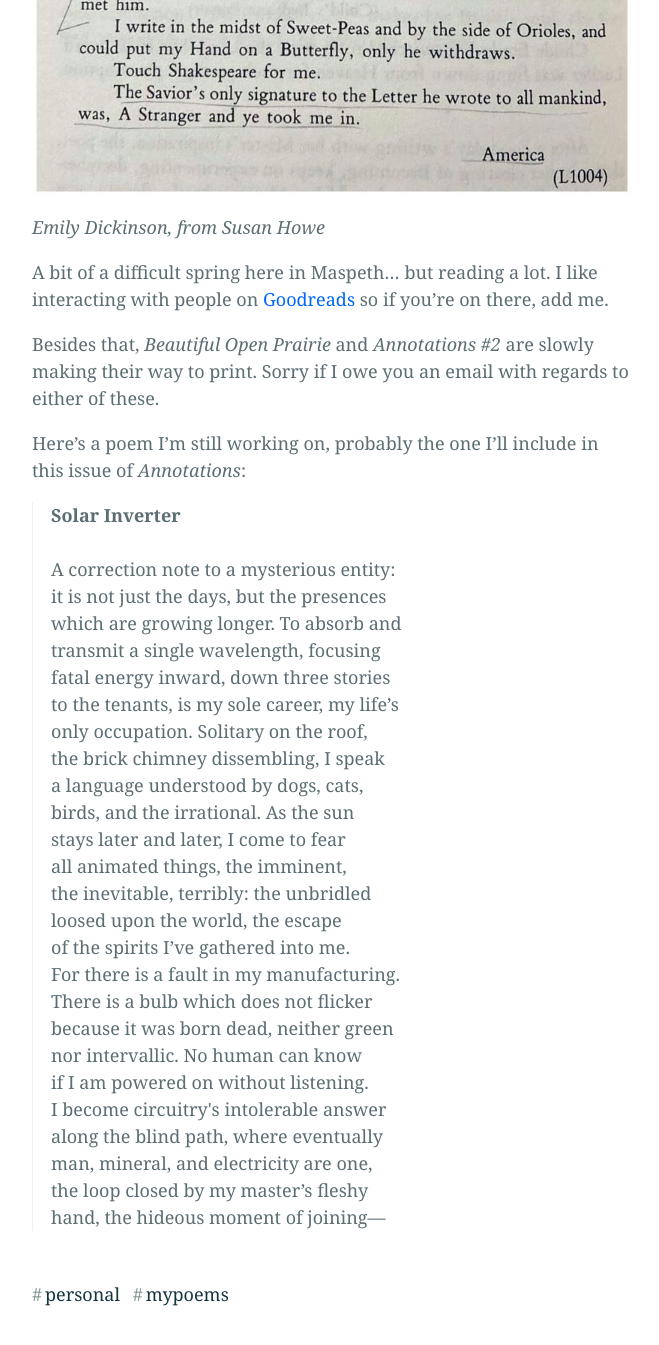
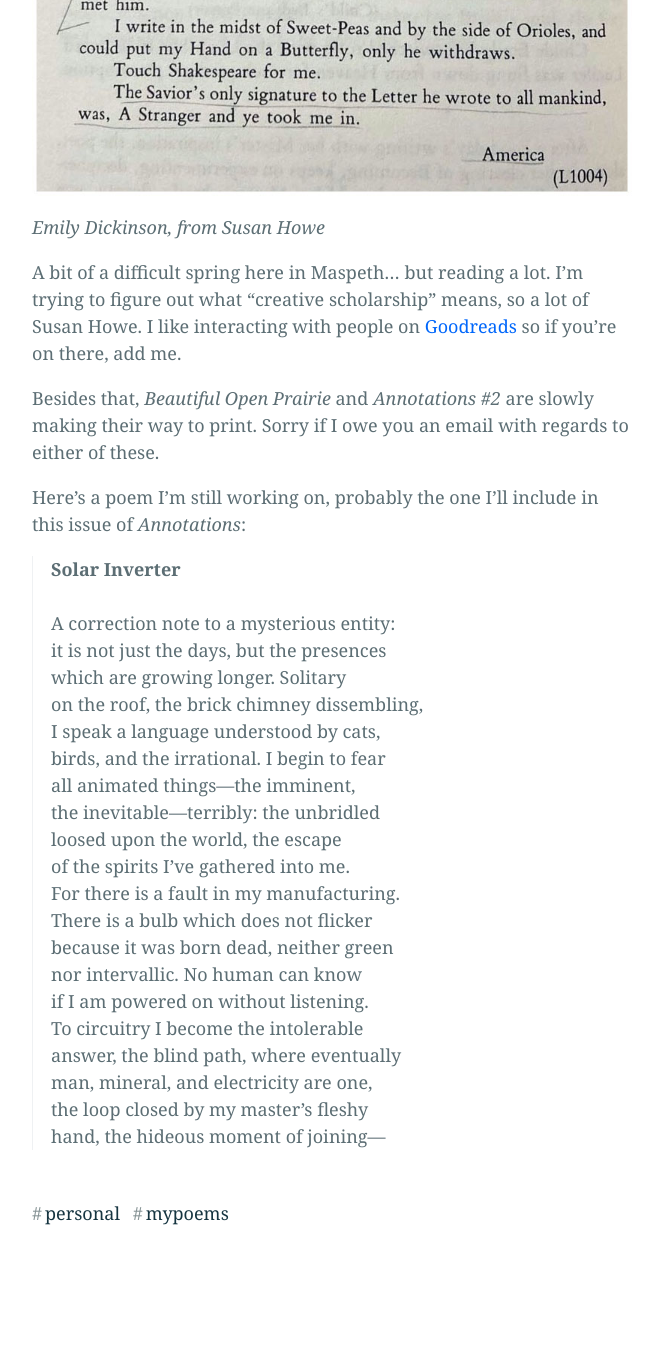
Before and after one commit to bliss-st/ss-website, a Jekyll site: the page built from _posts/2022-3-28-update.md, in a window 1280 px wide and 1400 px high, scrolled down 716 px. Shown: the top 1345 px of the window, without its empty margins (308-967 px from the left). Built offline with Jekyll 4.4.1, drawn with Linux system fonts in a browser that asks for light colours.

Commit message:
more of my poem

```diff
--- a/_posts/2022-3-28-update.md
+++ b/_posts/2022-3-28-update.md
@@ -8,7 +8,7 @@ tags: [personal, mypoems]
 ![howe](/assets/howe.png)
 <em>Emily Dickinson, from Susan Howe</em>
 
-A bit of a difficult spring here in Maspeth... but reading a lot. I like interacting with people on <a href="https://www.goodreads.com/user/show/46654096-serena">Goodreads</a> so if you're on there, add me.
+A bit of a difficult spring here in Maspeth... but reading a lot. I'm trying to figure out what "creative scholarship" means, so a lot of Susan Howe. I like interacting with people on <a href="https://www.goodreads.com/user/show/46654096-serena">Goodreads</a> so if you're on there, add me.
 
 Besides that, <em>Beautiful Open Prairie</em> and <em>Annotations #2</em> are slowly making their way to print. Sorry if I owe you an email with regards to either of these.
 
@@ -18,17 +18,12 @@ Here's a poem I'm still working on, probably the one I'll include in this issue
 <br>
 A correction note to a mysterious entity:<br>
 it is not just the days, but the presences <br>
-which are growing longer. To absorb and<br>
-transmit a single wavelength, focusing<br>
-fatal energy inward, down three stories<br>
-to the tenants, is my sole career, my life’s<br>
-only occupation. Solitary on the roof,<br>
-the brick chimney dissembling, I speak<br>
-a language understood by dogs, cats,<br>
-birds, and the irrational. As the sun<br>
-stays later and later, I come to fear<br>
-all animated things, the imminent,<br>
-the inevitable, terribly: the unbridled<br>
+which are growing longer. Solitary <br>
+on the roof, the brick chimney dissembling, <br>
+I speak a language understood by cats,<br>
+birds, and the irrational. I begin to fear<br>
+all animated things—the imminent,<br>
+the inevitable—terribly: the unbridled<br>
 loosed upon the world, the escape<br>
 of the spirits I’ve gathered into me.<br>
 For there is a fault in my manufacturing.<br>
@@ -36,8 +31,8 @@ There is a bulb which does not flicker<br>
 because it was born dead, neither green<br>
 nor intervallic. No human can know<br>
 if I am powered on without listening.<br>
-I become circuitry's intolerable answer<br>
-along the blind path, where eventually<br>
+To circuitry I become the intolerable<br>
+answer, the blind path, where eventually<br>
 man, mineral, and electricity are one,<br>
 the loop closed by my master’s fleshy<br>
 hand, the hideous moment of joining—
```
